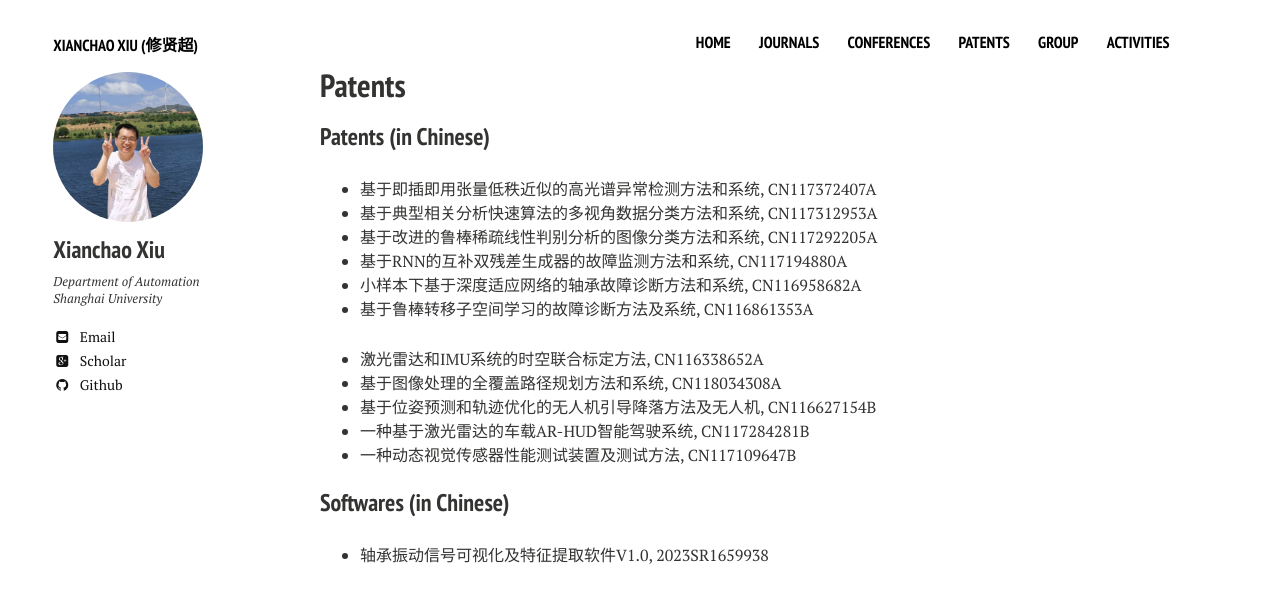
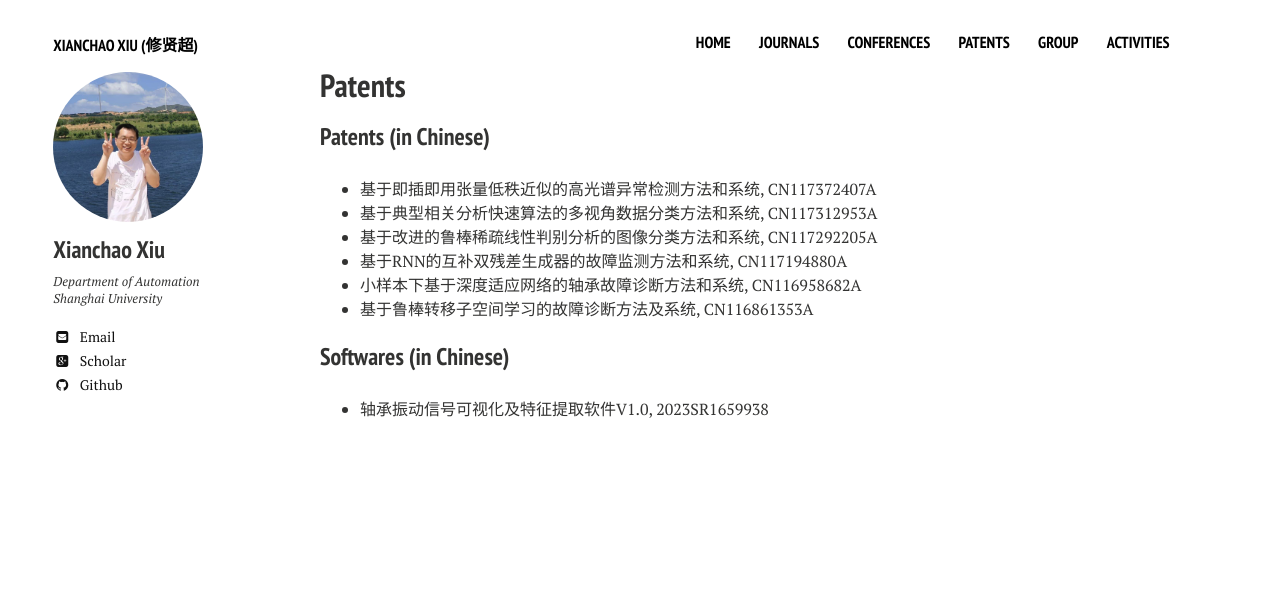
Before and after one commit to xianchaoxiu/xianchaoxiu.github.io, a Jekyll site: the page built from patents/index.md, in a window 1280 px wide. Shown: the top 603 px of the page. Built offline with Jekyll 4.4.1, drawn with Linux system fonts in a browser that asks for light colours; nearby versions of some CDN libraries.

Commit message:
Update index.md

```diff
--- a/patents/index.md
+++ b/patents/index.md
@@ -17,11 +17,5 @@ share: false
 * 小样本下基于深度适应网络的轴承故障诊断方法和系统, CN116958682A <br>
 * 基于鲁棒转移子空间学习的故障诊断方法及系统, CN116861353A <br>
 
-* 激光雷达和IMU系统的时空联合标定方法, CN116338652A <br>
-* 基于图像处理的全覆盖路径规划方法和系统, CN118034308A <br>
-* 基于位姿预测和轨迹优化的无人机引导降落方法及无人机, CN116627154B <br>
-* 一种基于激光雷达的车载AR-HUD智能驾驶系统, CN117284281B <br>
-* 一种动态视觉传感器性能测试装置及测试方法, CN117109647B <br>
-
 ### Softwares (in Chinese)
 * 轴承振动信号可视化及特征提取软件V1.0, 2023SR1659938
```
